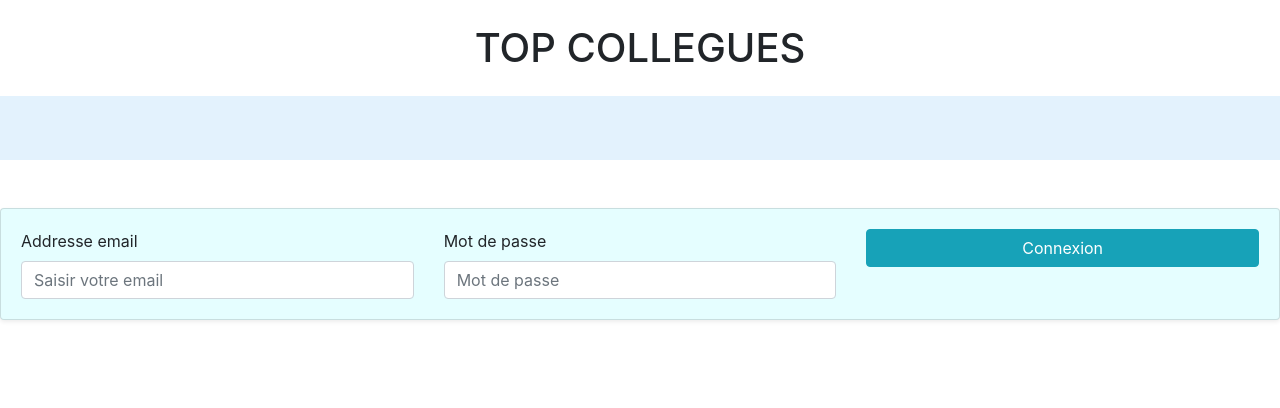
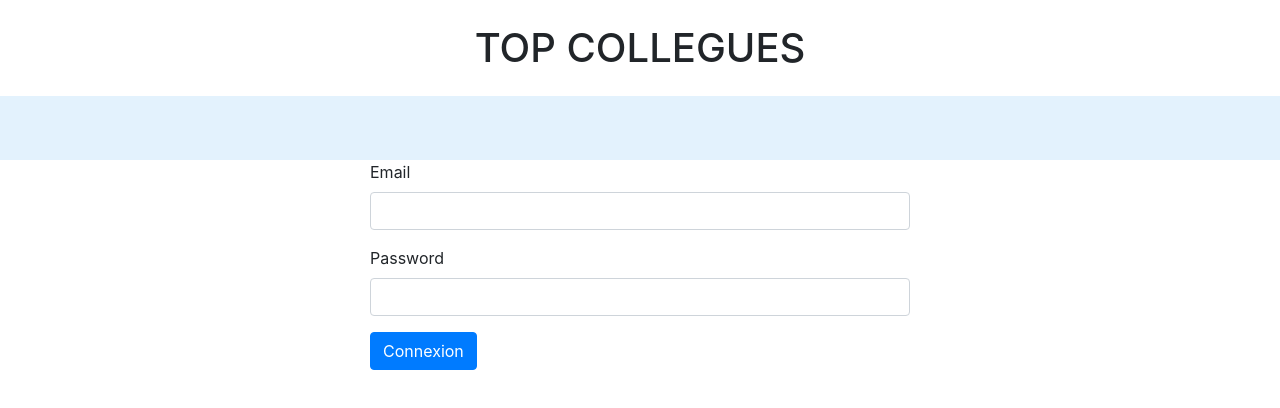
Before and after one commit to javadelice/top-collegue-front-crm, an Angular app: page / in a window 1280 px wide. Shown: the top 408 px of the page. Built offline with nearby package versions, Linux system fonts and the light colour scheme.

Commit message:
#6 lien avec le back

```diff
--- a/src/app/app.component.ts
+++ b/src/app/app.component.ts
@@ -3,6 +3,7 @@ import { HttpClient } from '@angular/common/http';
 import { Router } from '@angular/router';
 import { CollegueAuth } from './models/CollegueAuth';
 import { AuthService } from 'src/services/auth.service';
+import {UserConnected} from './models/UserConnected';
 
 @Component({
   selector: 'app-root',
@@ -11,7 +12,7 @@ import { AuthService } from 'src/services/auth.service';
 })
 export class AppComponent implements OnInit {
   title = 'top-collegue-front-crm';
-  connectedCol: CollegueAuth;
+  connectedCol: UserConnected;
 
   constructor(private http: HttpClient, private router: Router, private authService: AuthService) {
   }
@@ -22,7 +23,7 @@ export class AppComponent implements OnInit {
       col => {
         this.connectedCol = col;
       }
-    )
+    );
   }
 
 }
--- a/src/app/app.module.ts
+++ b/src/app/app.module.ts
@@ -5,7 +5,7 @@ import {NgbModule} from '@ng-bootstrap/ng-bootstrap';
 import {LogginComponent} from './loggin/loggin.component';
 import {RouterModule} from '@angular/router';
 import {ROUTES} from './app.routes';
-import {FormsModule} from '@angular/forms';
+import {FormsModule, ReactiveFormsModule} from '@angular/forms';
 import {MenuComponent} from './menu/menu.component';
 import {HTTP_INTERCEPTORS, HttpClientModule} from '@angular/common/http';
 import {HttpCollegueInterceptor} from './_helpers/http-interceptor';
@@ -25,7 +25,8 @@ import {InscriptionComponent} from './inscription/inscription.component';
     NgbModule,
     FormsModule,
     RouterModule.forRoot(ROUTES),
-    HttpClientModule
+    HttpClientModule,
+    ReactiveFormsModule
 
   ],
   providers: [{ provide: HTTP_INTERCEPTORS, useClass: HttpCollegueInterceptor, multi: true }],
--- a/src/app/app.routes.ts
+++ b/src/app/app.routes.ts
@@ -1,8 +1,10 @@
 import {Routes} from '@angular/router';
 import {LogginComponent} from './loggin/loggin.component';
+import {InscriptionComponent} from './inscription/inscription.component';
 
 export const ROUTES: Routes = [
   { path: '', component: LogginComponent },
+  { path: 'inscription', component: InscriptionComponent },
 
   // otherwise redirect to home
   { path: '**', redirectTo: '' }
--- a/src/app/loggin/loggin.component.html
+++ b/src/app/loggin/loggin.component.html
@@ -1,30 +1,29 @@
-<form #form="ngForm">
-<div class="card my-5 shadow-sm" style="height: 100%; background-color: rgba(0, 238, 255, 0.1);">
-  <div class="row card-body ">
-    <div class="d-flex flex-column col-md-4">
-
-          <label for="exampleInputEmail1" >Addresse email</label>
-          <input  type="email" [(ngModel)]="col.email" #email="ngModel" name="email" class="form-control" id="exampleInputEmail1" aria-describedby="emailHelp"
-            placeholder="Saisir votre email" required class="form-control">
+<div class="container">
+  <div class="row">
+    <div class="col-sm-6 offset-sm-3">
+      <form [formGroup]="loginForm" (ngSubmit)="onSubmit()">
+        <div class="form-group">
+          <label for="email">Email</label>
+          <input type="text" class="form-control"
+                 formControlName="email"
+                 [ngClass]="{ 'is-invalid': submitted && f.email.errors }"/>
+          <div *ngIf="submitted && f.email.errors" class="invalid-feedback">
+            <div *ngIf="f.email.errors.required">Email requis</div>
+          </div>
         </div>
-
-        <div class="d-flex flex-column col-md-4">
-          <label for="exampleInputPassword1">Mot de passe</label>
-          <input  type="password" [(ngModel)]="col.password" #password="ngModel" name="motDePasse" class="form-control" id="exampleInputPassword1"
-            placeholder="Mot de passe" required class="form-control">
+        <div class="form-group">
+          <label for="password">Password</label>
+          <input type="password"
+                 formControlName="password"
+                 class="form-control" [ngClass]="{ 'is-invalid': submitted && f.password.errors }"/>
+          <div *ngIf="submitted && f.password.errors" class="invalid-feedback">
+            <div *ngIf="f.password.errors.required">Password requis</div>
+          </div>
         </div>
-        <div class="d-flex flex-column col-md-4">
-          <!-- <input type="checkbox" class="form-check-input" id="exampleCheck1">  -->
-          <label class="form-check-label" for="exampleCheck1"></label>
-          <button (click)="connexion()" class="btn btn-info">Connexion</button>
+        <div class="form-group">
+          <button [disabled]="loading" class="btn btn-primary">Connexion</button>
         </div>
-
-
+      </form>
+    </div>
   </div>
-
-
-  </div>
-
-
-</form>
-<router-outlet></router-outlet>
+</div>
--- a/src/app/loggin/loggin.component.ts
+++ b/src/app/loggin/loggin.component.ts
@@ -1,6 +1,9 @@
-import { Component, OnInit, Input } from '@angular/core';
-import {CollegueAuth} from '../models/CollegueAuth';
+import {Component, OnInit} from '@angular/core';
 import {AuthService} from '../../services/auth.service';
+import {ActivatedRoute, Router} from '@angular/router';
+import {FormBuilder, FormGroup, Validators} from '@angular/forms';
+import {first} from 'rxjs/operators';
+import {UserConnected} from '../models/UserConnected';
 
 @Component({
   selector: 'app-loggin',
@@ -8,19 +11,63 @@ import {AuthService} from '../../services/auth.service';
   styleUrls: ['./loggin.component.css']
 })
 export class LogginComponent implements OnInit {
-  col: CollegueAuth = new CollegueAuth();
-  loggedInMode = false;
-  constructor(private srvAuth: AuthService) { }
+  loginForm: FormGroup;
+  loading = false;
+  submitted = false;
+  returnUrl: string;
+
+  constructor(
+    private formBuilder: FormBuilder,
+    private route: ActivatedRoute,
+    private router: Router,
+    private authenticationService: AuthService,
+  ) {}
 
   ngOnInit() {
-    this.loggedInMode = false;
+    this.loginForm = this.formBuilder.group({
+      email: ['', Validators.required],
+      password: ['', Validators.required]
+    });
+
+    // reset login status
+    // this.authenticationService.logout().subscribe();
+
+    // get return url from route parameters or default to '/'
+    this.returnUrl = this.route.snapshot.queryParams.returnUrl || '/';
+    console.log(this.returnUrl);
   }
-  loggedIn() {
-    this.loggedInMode =   !this.loggedInMode;
+  // convenience getter for easy access to form fields
+  get f() { return this.loginForm.controls; }
+
+  onSubmit() {
+    this.submitted = true;
+
+    // stop here if form is invalid
+    if (this.loginForm.invalid) {
+      return;
+    }
+
+    this.loading = true;
+    this.authenticationService.login(this.f.email.value, this.f.password.value)
+      .pipe(first())
+      .subscribe(
+        data => {
+          this.authenticationService.getMe()
+            .subscribe((user: UserConnected) => {
+              if (user.status === 'SUSCRIBED' ) {
+                this.router.navigate(['/inscription']);
+              }
+              if (user.status === 'SUSCRIBED_CONFIRMED') {
+                this.router.navigate(['/votes']);
+              }
+
+            });
+
+        },
+        error => {
+          // this.alertService.error(error);
+          this.loading = false;
+        });
   }
 
-  connexion() {
-    this.srvAuth.login(this.col.email, this.col.password)
-    .subscribe(() => this.loggedInMode = true);
-  }
 }
--- a/src/app/menu/menu.component.html
+++ b/src/app/menu/menu.component.html
@@ -2,7 +2,7 @@
 
   <div class="container-fluid text-right my-4">
     <div class="col" *ngIf="!connectedCol">
-        {{connectedCol.firstname}} {{connectedCol.lastname | uppercase }}
+        {{connectedCol.firstName}} {{connectedCol.lastName | uppercase }}
         <a (click)="logout()">Se déconnecter</a>
     </div>
   </div>
--- a/src/app/menu/menu.component.ts
+++ b/src/app/menu/menu.component.ts
@@ -2,6 +2,7 @@ import { Component, OnInit } from '@angular/core';
 import {CollegueParticipant} from '../models/CollegueParticipant';
 import { AuthService } from 'src/services/auth.service';
 import { Router } from '@angular/router';
+import {UserConnected} from '../models/UserConnected';
 
 
 
@@ -12,7 +13,7 @@ import { Router } from '@angular/router';
 })
 export class MenuComponent implements OnInit {
 
-  connectedCol: CollegueParticipant = new CollegueParticipant();
+  connectedCol: UserConnected = new UserConnected();
   constructor(private router: Router, private authService: AuthService) { }
 
   ngOnInit() {
@@ -21,7 +22,7 @@ export class MenuComponent implements OnInit {
       col => {
         this.connectedCol = col;
       }
-    )
+    );
   }
 
 
--- a/src/app/models/UserConnected.ts
+++ b/src/app/models/UserConnected.ts
@@ -1,7 +1,7 @@
 export class UserConnected {
-  constructor(public firstName: string,
-              public lastName: string,
-              public status: string) {
+  constructor(public firstName?: string,
+              public lastName?: string,
+              public status?: string) {
 
   }
 }
```
